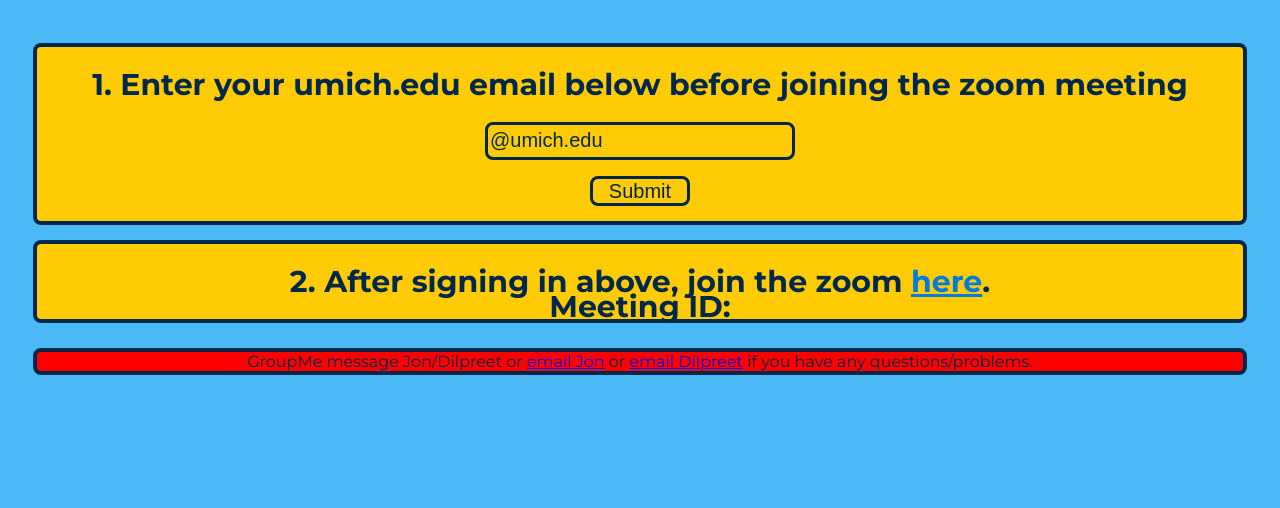
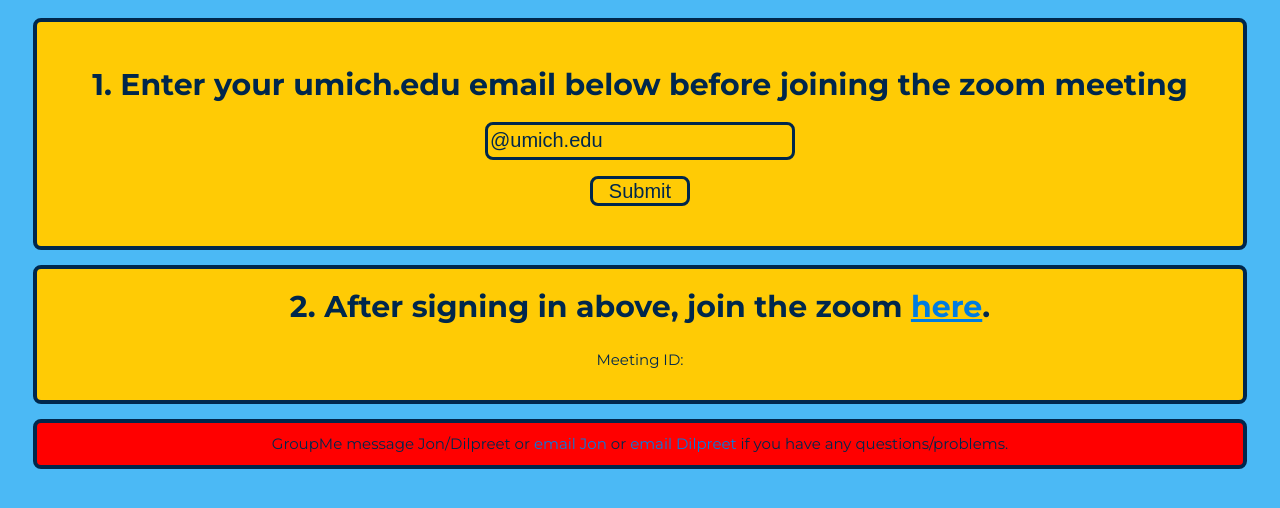
Before and after one commit to umichfjp/umichfjp.github.io, a Jekyll site: the page built from pages/signup/mcsp_infomtg_20.html, in a window 1280 px wide. Shown: the top 508 px of the page. Built offline with Jekyll 4.4.1, drawn with Linux system fonts in a browser that asks for light colours.

Commit message:
Update mcsp_infomtg_20.html

```diff
--- a/pages/signup/mcsp_infomtg_20.html
+++ b/pages/signup/mcsp_infomtg_20.html
@@ -6,8 +6,8 @@ title: Flint Justice Partnership Official Website
   <body>
     <div class="grid">
 
-      <div class="text">
-        <center><h2><div class="container">
+      <div class="text"><center>
+        <div class="container"><h2>
           <script type="text/javascript">var submitted=false;</script>
           <br /><iframe name="hidden_iframe" id="hidden_iframe" style="display:none;" onload="if(submitted)  {window.location='https://umichfjp.github.io/pages/signup/mcsp_infomtg_20';}"></iframe>
           <form class="myform" action="https://docs.google.com/forms/d/e/1FAIpQLSewZmWlgpIYFLM1BvFF_qr48G_YFc_7FvFmV18uHkD6SkwWoQ/formResponse" method="post" target="hidden_iframe" onsubmit="submitted=true;" onkeydown="return event.key != 'Enter';">
@@ -15,15 +15,14 @@ title: Flint Justice Partnership Official Website
               <br /><input class="entry" type="email" name="entry.1957990408" placeholder="uniqname@umich.edu" value="@umich.edu" maxlength="18" minlength="13" name="email_address" type="text" required pattern="[a-z]+@umich.edu" />
               <input type="hidden" name="recaptcha_response" id="recaptchaResponse">
               <br /><input class="submit" type="submit" value="Submit"/>
-            </form><br /></div>
+            </form><br /></h2></div>
           <div class="container">
-            <br><b>2. After signing in above, join the zoom <a href="https://umich.zoom.us/" target="_blank">here</a>.
-            <br>Meeting ID:</b>
+            <h2><b>2. After signing in above, join the zoom <a href="https://umich.zoom.us/" target="_blank">here</a>.</b></h2>
+            <h3>Meeting ID:</h3>
             <br>
           </div>
-          </h2>
           <div class="container_red">
-            GroupMe message Jon/Dilpreet or <a href="mailto:jmusai@umich.edu?subject=MCSP info mtg">email Jon</a> or <a href="mailto:dilpreet@umich.edu?subject=MCSP info mtg">email Dilpreet</a> if you have any questions/problems.
+            <h3>GroupMe message Jon/Dilpreet or <a href="mailto:jmusai@umich.edu?subject=MCSP info mtg">email Jon</a> or <a href="mailto:dilpreet@umich.edu?subject=MCSP info mtg">email Dilpreet</a> if you have any questions/problems.</h3>
           </div>
           </center>
         </div>
```
